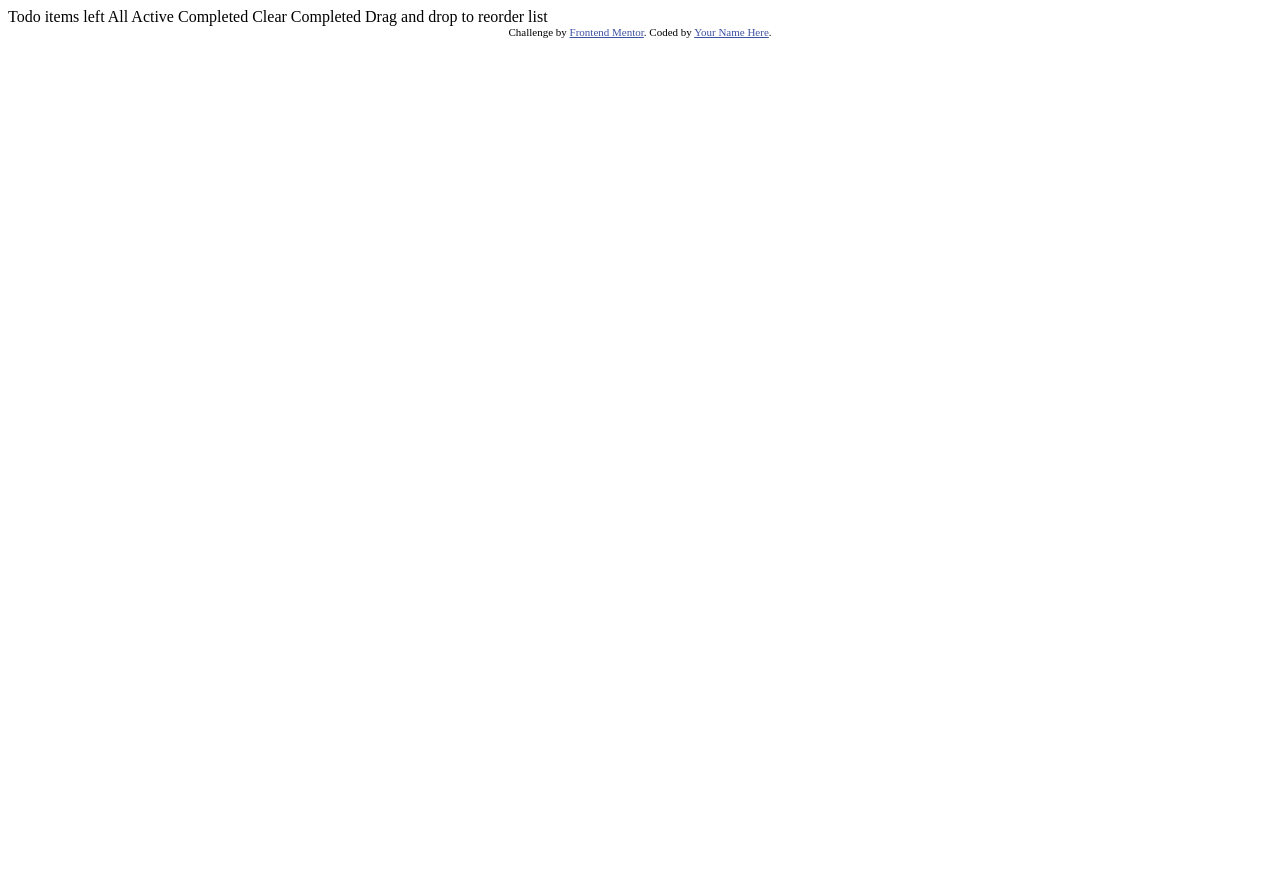
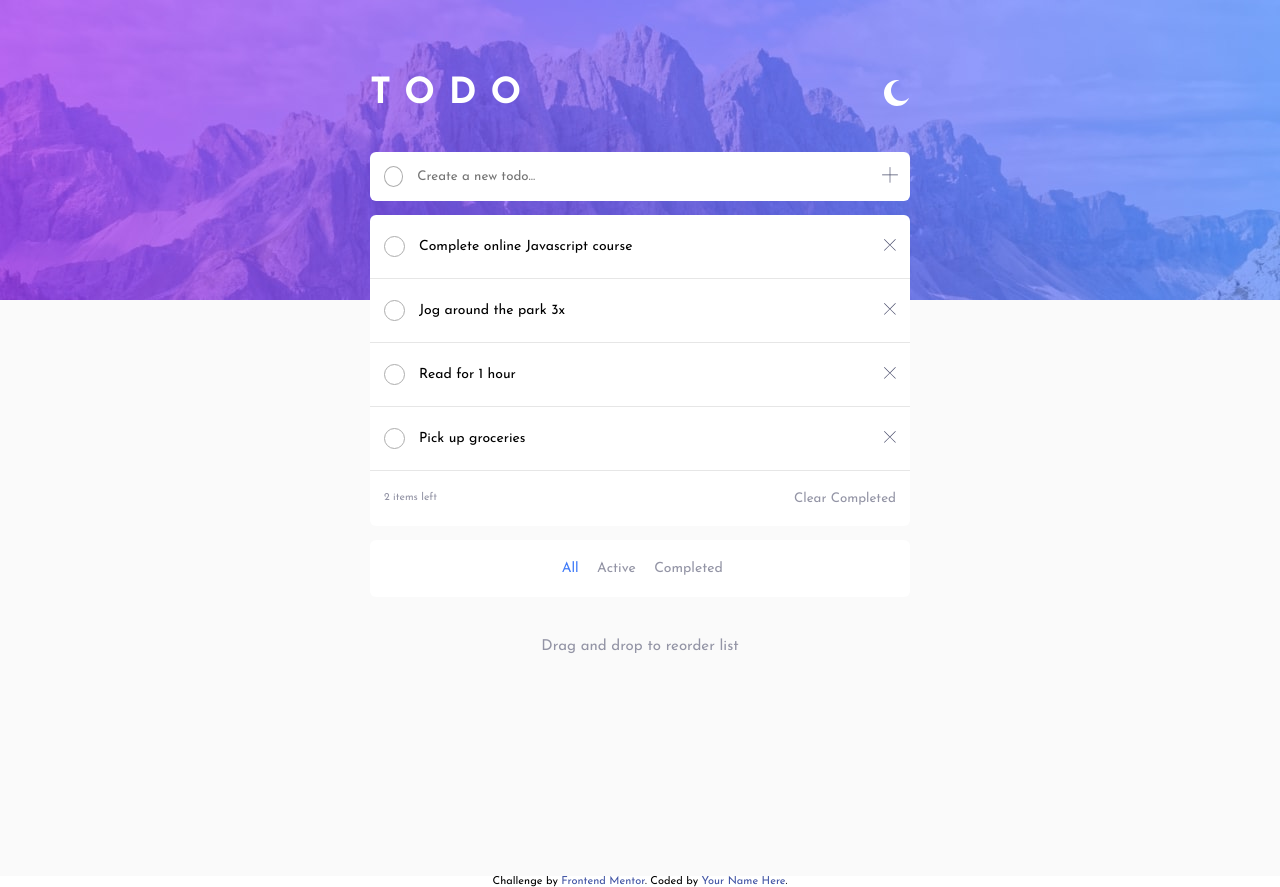
Before and after one commit to hello-chloe-seoyeong/pj_todo, a plain HTML site: page index.html in a window 1280 px wide. Before the commit the page ends 800 px from the top, so only its background shows below. Drawn offline with Linux system fonts and the light colour scheme.

Commit message:
Created todo list page and styling

```diff
--- a/index.html
+++ b/index.html
@@ -1,36 +1,119 @@
 <!DOCTYPE html>
 <html lang="en">
   <head>
-  <meta charset="UTF-8">
-  <meta name="viewport" content="width=device-width, initial-scale=1.0"> <!-- displays site properly based on user's device -->
+    <meta charset="UTF-8" />
+    <meta name="viewport" content="width=device-width, initial-scale=1.0" />
+    <!-- displays site properly based on user's device -->
 
-  <link rel="icon" type="image/png" sizes="32x32" href="./images/favicon-32x32.png">
+    <link
+      rel="icon"
+      type="image/png"
+      sizes="32x32"
+      href="./images/favicon-32x32.png"
+    />
 
     <title>Frontend Mentor | Todo app</title>
 
     <!-- Feel free to remove these styles or customise in your own stylesheet 👍 -->
     <style>
-    .attribution { font-size: 11px; text-align: center; }
-    .attribution a { color: hsl(228, 45%, 44%); }
+      .attribution {
+        font-size: 11px;
+        text-align: center;
+      }
+      .attribution a {
+        color: hsl(228, 45%, 44%);
+      }
     </style>
+    <link rel="stylesheet" href="./css/styles.css" />
   </head>
   <body>
-
-  Todo
-
-  <!-- Add dynamic number --> items left
-
-  All
-  Active
-  Completed
-
-  Clear Completed
-
-  Drag and drop to reorder list
+    <div class="container">
+      <div class="todo">
+        <header>
+          <h1>TODO</h1>
+          <button class="btn-mode">
+            <i></i>
+            <span class="a11y-hidden">light mode</span>
+          </button>
+        </header>
+        <div class="main todo">
+          <form class="todo__form">
+            <input type="checkbox" name="" id="" disabled />
+            <input type="text" placeholder="Create a new todo..." id="todo__input" />
+            <button class="btn-add-todo">
+              <i></i>
+              <span class="a11y-hidden">Add</span>
+            </button>
+          </form>
+          <div class="todo__list">
+            <ul>
+              <li>
+                <input type="checkbox" name="todo" id="todo1" />
+                <label for="todo1">Complete online Javascript course</label>
+                <button class="btn-delete">
+                  <i></i>
+                  <span class="a11y-hidden">delete</span>
+                </button>
+              </li>
+              <li>
+                <input type="checkbox" name="todo" id="todo2" />
+                <label for="todo2">Jog around the park 3x</label>
+                <button class="btn-delete">
+                  <i></i>
+                  <span class="a11y-hidden">delete</span>
+                </button>
+              </li>
+              <li>
+                <input type="checkbox" name="todo" id="todo3" />
+                <label for="todo3">Read for 1 hour</label>
+                <button class="btn-delete">
+                  <i></i>
+                  <span class="a11y-hidden">delete</span>
+                </button>
+              </li>
+              <li>
+                <input type="checkbox" name="todo" id="todo4" />
+                <label for="todo4">Pick up groceries</label>
+                <button class="btn-delete">
+                  <i></i>
+                  <span class="a11y-hidden">delete</span>
+                </button>
+              </li>
+            </ul>
+            <div class="todo__footer">
+              <p class="todo__count">
+                <span class="todo__count__num">2</span>
+                <span>items left</span>
+              </p>
+              <button class="btn-clear-complete">Clear Completed</button>
+            </div>
+          </div>
+          <div class="todo__filter">
+            <label>
+              <input type="radio" name="todo-filter" id="radio-all" checked />
+              <span>All</span>
+            </label>
+            <label>
+              <input type="radio" name="todo-filter" id="radio-active" />
+              <span>Active</span>
+            </label>
+            <label>
+              <input type="radio" name="todo-filter" id="radio-complete" />
+              <span>Completed</span>
+            </label>
+          </div>
+        </div>
+        <p class="guide-text">Drag and drop to reorder list</p>
+      </div>
+    </div>
 
     <div class="attribution">
-    Challenge by <a href="https://www.frontendmentor.io?ref=challenge" target="_blank">Frontend Mentor</a>.
-    Coded by <a href="#">Your Name Here</a>.
+      Challenge by
+      <a href="https://www.frontendmentor.io?ref=challenge" target="_blank"
+        >Frontend Mentor</a
+      >. Coded by <a href="#">Your Name Here</a>.
     </div>
+
+    <script src="./js/app.js"></script>
   </body>
 </html>
--- /dev/null
+++ b/scss/partials/_header.scss
@@ -0,0 +1,34 @@
+@use "./variables";
+
+header {
+  color: #fff;
+  display: flex;
+  justify-content: space-between;
+  align-items: center;
+  padding-bottom: 2.25rem;
+  h1 {
+    letter-spacing: 1rem;
+  }
+  i {
+    display: inline-block;
+    width: 22px;
+    height: 22px;
+    background: url(./../images/icon-moon.svg) no-repeat center / 22px 22px;
+  }
+  @media (min-width: 768px) {
+    padding-bottom: 2.875rem;
+    i {
+      width: 26px;
+      height: 26px;
+      background-size: 26px 26px;
+    }
+  }
+}
+
+.dark {
+  header {
+    i {
+      background: url(./../images/icon-sun.svg) no-repeat center;
+    }
+  }
+}
--- /dev/null
+++ b/scss/partials/_main.scss
@@ -0,0 +1,186 @@
+@use "./variables";
+.container {
+  position: relative;
+  height: 100vh;
+  background-color: variables.$light_vl_gray;
+  padding-top: 48px;
+  transition: all .5s ease-in-out;
+  &::before {
+    content: "";
+    display: block;
+    position: absolute;
+    top: 0;
+    right: 0;
+    left: 0;
+    background: variables.$light_vl_grayish_blue url(./../images/bg-mobile-light.jpg) no-repeat center;
+    background-size: cover;
+    padding-top: 200px;
+    z-index: 0;
+  }
+  @media (min-width: 768px) {
+    padding-top: 76px;
+    &::before {
+      background-image: url(./../images/bg-desktop-light.jpg);
+      padding-top: 300px;
+    }
+  }
+  &.dark {
+    background-color: variables.$dark_vd_blue;
+    &::before {
+      background-image: url(./../images/bg-mobile-dark.jpg);
+    }
+  }
+}
+
+.todo {
+  width: calc(100vw - 44px);
+  max-width: 540px;
+  margin: 0 auto;
+  z-index: 10;
+  position: relative;
+  &__form,
+  &__list,
+  &__filter {
+    background-color: #fff;
+    margin-bottom: 1rem;
+    border-radius: 6px;
+    transition: all .5s ease-in-out;
+  }
+  &__form {
+    padding: 1rem;
+    display: flex;
+    input[type="text"] {
+      margin-left: 1rem;
+      width: 100%;
+    }
+    .btn-add-todo {
+      i {
+        display: inline-block;
+        width: 12px;
+        height: 12px;
+        background: url(./../../images/icon-cross.svg) no-repeat center;
+        background-size: 12px 12px;
+        transform: rotate(45deg);
+      }
+    }
+  }
+  &__list {
+    li {
+      padding: 1.5rem 1rem;
+      border-bottom: 1px solid #e6e6e6;
+      font-size: 0.75rem;
+      display: flex;
+      justify-content: space-between;
+      align-items: center;
+      label {
+        flex: 1;
+        padding: 0 1rem;
+        font-size: 1rem;
+      }
+      .btn-delete {
+        i {
+          display: inline-block;
+          width: 12px;
+          height: 12px;
+          background: url(./../../images/icon-cross.svg) no-repeat center;
+          background-size: 12px 12px;
+        }
+      }
+    }
+  }
+  &__footer,
+  &__filter {
+    display: flex;
+    padding: 1.5rem 1rem;
+  }
+  &__filter {
+    justify-content: center;
+    font-size: 1rem;
+    gap: 1rem;
+    color: variables.$light_d_grayish_blue;
+    input[type="radio"] {
+      &:checked ~ span {
+        color: #3f7af8;
+      }
+    }
+  }
+  &__footer {
+    justify-content: space-between;
+    font-size: 0.75rem;
+    color: variables.$light_d_grayish_blue;
+    .btn-clear-complete {
+      color: variables.$light_d_grayish_blue;
+    }
+  }
+
+  .guide-text {
+    color: variables.$light_d_grayish_blue;
+    text-align: center;
+    margin-top: 3rem;
+    font-size: 15px;
+  }
+  @media (min-width: 768px) {
+    width: calc(100vw - 100px);
+    &__list {
+      .btn-delete {
+        i {
+          width: 15px;
+          height: 15px;
+          background-size: 15px 15px;
+        }
+      }
+    }
+  }
+}
+
+input[type="checkbox"] {
+  width: 20px;
+  height: 20px;
+  border-radius: 50%;
+  border: 1px solid #adadad;
+  &:checked {
+    background-image: linear-gradient(135deg, #74c0fc, #ad79ff);
+    position: relative;
+    border: 0;
+    &::after {
+      content: "";
+      display: inline-block;
+      width: 20px;
+      height: 20px;
+      position: absolute;
+      top: 0;
+      left: 0;
+      background: url(./../images/icon-check.svg) no-repeat center center;
+    }
+    & ~ label {
+      text-decoration: line-through;
+      color: variables.$light_d_grayish_blue;
+    }
+  }
+  @media (min-width: 768px) {
+    width: 1.5rem;
+    height: 1.5rem;
+    &:checked {
+      &::after {
+        width: 1.5rem;
+        height: 1.5rem;
+      }
+    }
+  }
+}
+
+.dark {
+  .todo {
+    &__form,
+    &__list,
+    &__filter {
+      background-color: variables.$dark_vd_desaturated_blue;
+      color: #fff;
+    }
+    &__list {
+      li {
+        border-color: variables.$dark_vd_grayish_blue;
+      }
+    }
+  }
+}
--- /dev/null
+++ b/scss/partials/_reset.scss
@@ -0,0 +1,92 @@
+@use "./variables";
+@import url("https://fonts.googleapis.com/css2?family=Josefin+Sans:ital,wght@0,100..700;1,100..700&display=swap");
+
+body,
+button,
+dd,
+dl,
+dt,
+fieldset,
+form,
+h1,
+h2,
+h3,
+h4,
+h5,
+h6,
+input,
+legend,
+li,
+ol,
+p,
+pre,
+select,
+table,
+td,
+textarea,
+th,
+ul {
+  margin: 0;
+  padding: 0;
+  -webkit-text-size-adjust: none;
+  font-family: variables.$font-family;
+}
+
+html {
+  height: 100%;
+  font-size: 14px;
+}
+
+button,
+input,
+select,
+textarea {
+  border-radius: 0;
+  border: none;
+  background: 0 0;
+  -webkit-appearance: none;
+  -moz-appearance: none;
+  appearance: none;
+  outline: 0;
+  text-decoration: none;
+  cursor: pointer;
+  -webkit-text-size-adjust: none;
+}
+
+button {
+  cursor: pointer;
+}
+
+label {
+  cursor: pointer;
+}
+
+fieldset,
+img {
+  border: 0;
+}
+
+ol,
+ul {
+  list-style: none;
+}
+
+a {
+  text-decoration: none;
+  cursor: pointer;
+}
+
+body {
+  font-size: variables.$font-size;
+  width: 100vw;
+  height: 100vh;
+}
+
+.a11y-hidden {
+  position: absolute;
+  width: 1px;
+  height: 1px;
+  margin: -1px;
+  overflow: hidden;
+  clip-path: polygon(0 0, 0 0, 0 0);
+}
--- /dev/null
+++ b/scss/partials/_variables.scss
@@ -0,0 +1,16 @@
+$light_vl_gray: hsl(0, 0%, 98%);
+$light_vl_grayish_blue: hsl(236, 33%, 92%);
+$light_l_grayish_blue: hsl(233, 11%, 84%);
+$light_d_grayish_blue: hsl(236, 9%, 61%);
+$light_vd_grayish_blue: hsl(235, 19%, 35%);
+
+$dark_vd_blue: hsl(235, 21%, 11%);
+$dark_vd_desaturated_blue: hsl(235, 24%, 19%);
+$dark_l_grayish_blue: hsl(234, 39%, 85%);
+$dark_l_grayish_blue_hover: hsl(236, 33%, 92%);
+$dark_d_grayish_blue: hsl(234, 11%, 52%);
+$dark_vd_grayish_blue: hsl(233, 14%, 35%);
+$dark_vd_grayish_blue_hover: hsl(237, 14%, 26%);
+
+$font-size: 18px;
+$font-family: "Josefin Sans", sans-serif;
--- /dev/null
+++ b/scss/styles.scss
@@ -0,0 +1,4 @@
+@use "./partials/reset";
+@use "./partials/variables";
+@use "./partials/header";
+@use "./partials/main";
```
Also changed, not shown: css/styles.css (added), 1 other file. Lines whose indentation alone changed are shown as unchanged.
